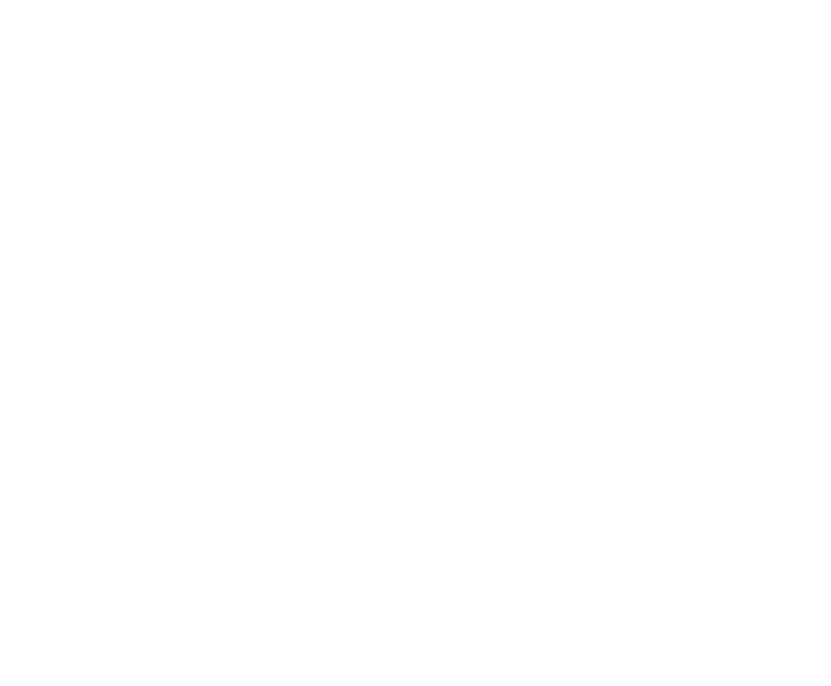
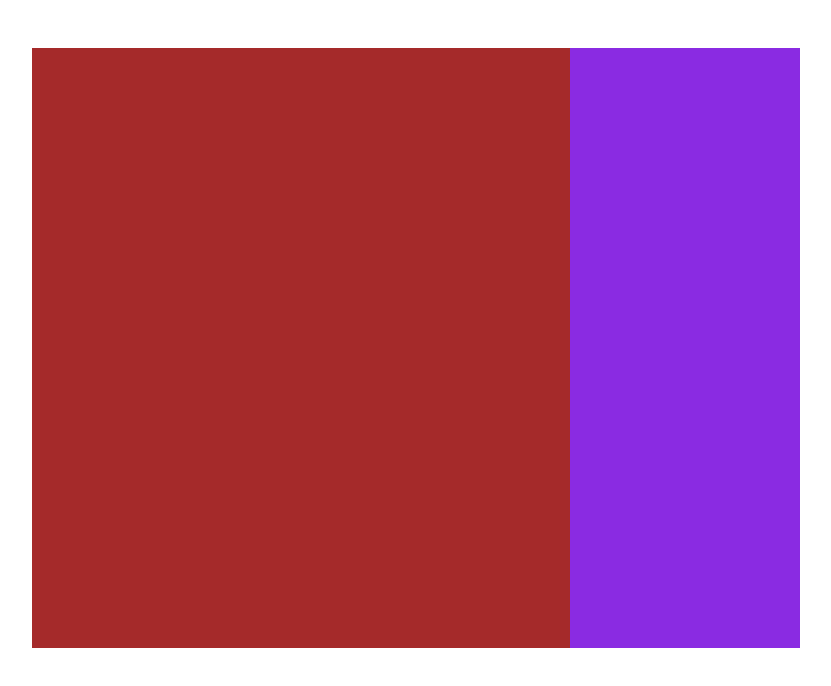
Before and after one commit to N1colas7/js-array-objects-carousel, a plain HTML site: page index.html in a window 1280 px wide. Shown: the whole page, without its empty margins (224-1055 px from the left). Drawn offline with Linux system fonts and the light colour scheme.

Commit message:
Container for image done

```diff
--- a/css/style.css
+++ b/css/style.css
@@ -0,0 +1,29 @@
+*{
+    padding: 0;
+    margin: 0;
+    box-sizing: border-box;
+}
+
+.container{
+    margin: 3rem auto;
+    height: 600px;
+    width: 60%;
+    display: flex;
+}
+
+.bigImage{
+    background-color: brown;
+    height: 100%;
+    width: 70%;
+}
+
+.containerLittleImage{
+    height: 100%;
+    width: 30%;
+    background-color: blueviolet;
+}
+
+.boxImage{
+    height: calc(100% / 5);
+    width: 100%;
+}
--- a/index.html
+++ b/index.html
@@ -4,9 +4,33 @@
     <meta charset="UTF-8">
     <meta http-equiv="X-UA-Compatible" content="IE=edge">
     <meta name="viewport" content="width=device-width, initial-scale=1.0">
+    <link rel="stylesheet" href="./css/style.css">
     <title>Carousel Object</title>
 </head>
 <body>
+<!-- Creo il container per l'immagine -->
+    <div class="container">
+        <div class="bigImage">
+
+        </div>
+        <div class="containerLittleImage">
+            <div class="boxImage">
+
+            </div>
+            <div class="boxImage">
+
+            </div>
+            <div class="boxImage">
+
+            </div>
+            <div class="boxImage">
+
+            </div>
+            <div class="boxImage">
+
+            </div>
+        </div>
+    </div>
     <script src="./js/script.js" type="text/javascript"></script>
 </body>
 </html>
```
